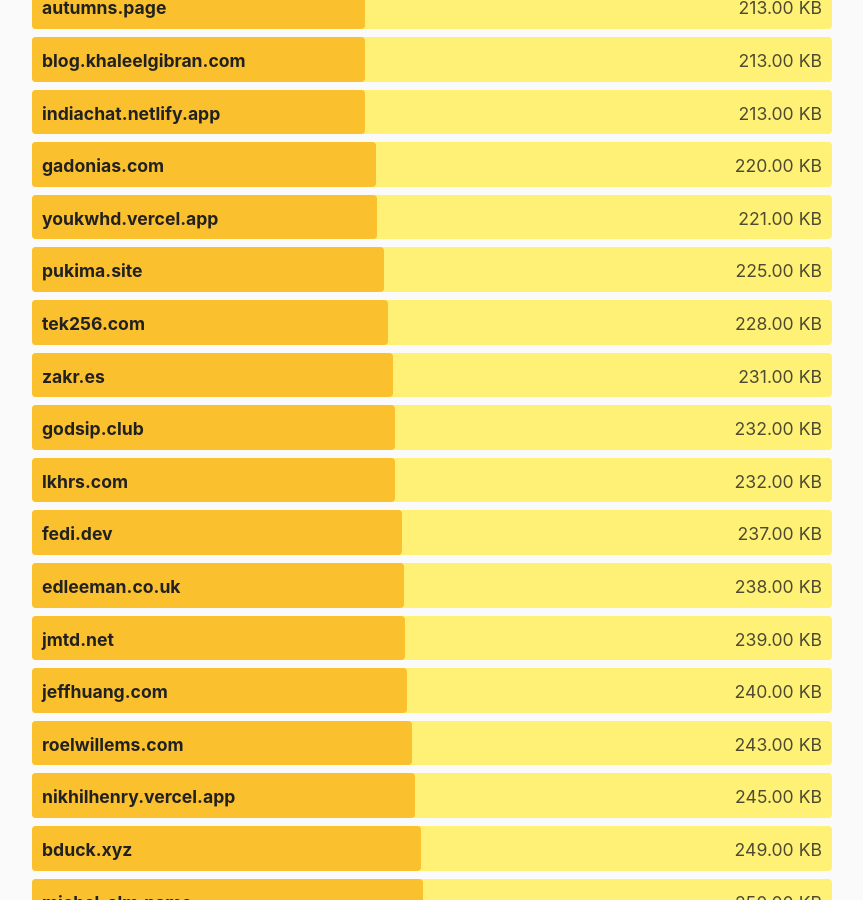
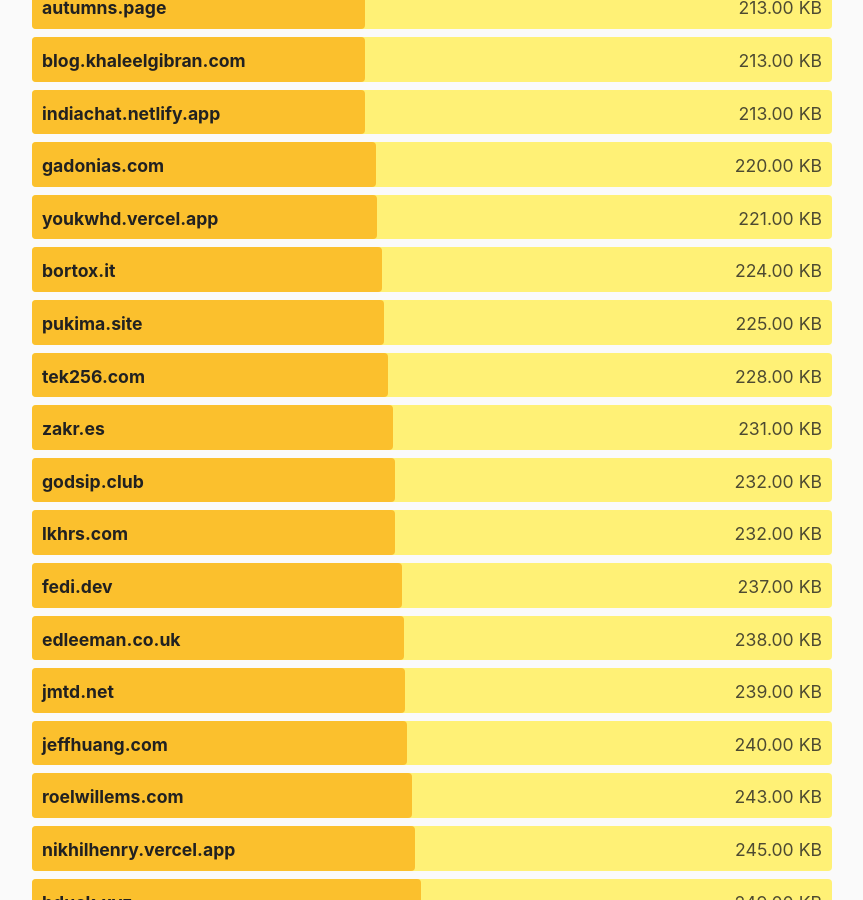
Before and after one commit to kevquirk/512kb.club, a Jekyll site: the page built from index.md, in a window 1280 px wide and 900 px high, scrolled down 21946 px. Shown: the whole window, without its empty margins (208-1071 px from the left). Built offline with Jekyll 4.4.1, drawn with Linux system fonts in a browser that asks for light colours.

Commit message:
Update sites.yml

```diff
--- a/_data/sites.yml
+++ b/_data/sites.yml
@@ -388,6 +388,11 @@
   size: 86.0
   last_checked: 2022-05-15
 
+- domain: bortox.it
+  url: https://bortox.it/en/about-website/
+  size: 224
+  last_checked: 2022-08-16
+
 - domain: brainbaking.com
   url: https://brainbaking.com/
   size: 163
```
